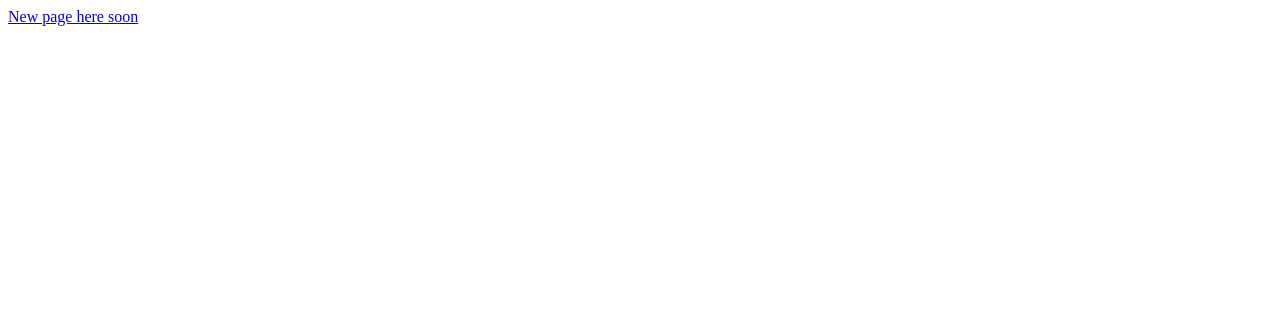
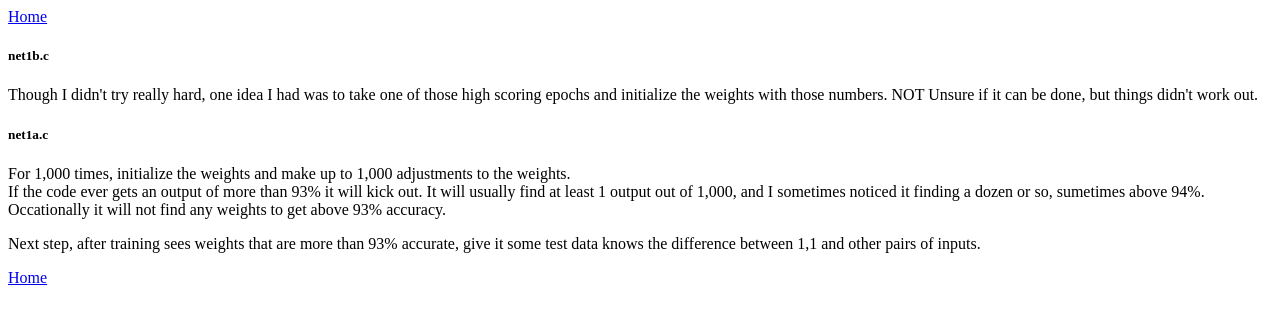
Before and after one commit to brianlafferry/brianlafferry.github.io, a plain HTML site: page page2.htm in a window 1280 px wide. Drawn offline with Linux system fonts and the light colour scheme.

Commit message:
Update page2.htm

```diff
--- a/page2.htm
+++ b/page2.htm
@@ -4,7 +4,19 @@
 	<title>Brian Lafferry</title>
 </head>
 <body>
-	<p><a href="index.html"Home</a></p>
-	New page here soon
+	<p><a href="index.html">Home</a></p>
+	<h5>net1b.c</h5>
+	<p>Though I didn't try really hard, one idea I had was to take one of those high scoring epochs and initialize the weights with those numbers.  NOT  Unsure if it can
+	be done, but things didn't work out.
+	</p>
+	<h5>net1a.c</h5>
+	<p>For 1,000 times, initialize the weights and make up to 1,000 adjustments to the weights.  <br>
+	If the code ever gets an output of more than 93% it will kick out.  It will usually find at least 1 output out of 1,000, and I sometimes noticed it finding a dozen or
+	so, sumetimes above 94%.  Occationally it will not find any weights to get above 93% accuracy.
+	</p>
+
+	<p>Next step, after training sees weights that are more than 93% accurate, give it some test data knows the difference between 1,1 and other pairs of inputs.
+	</p>
+	<p><a href="index.html">Home</a></p>
 </body>
 </html>
```
